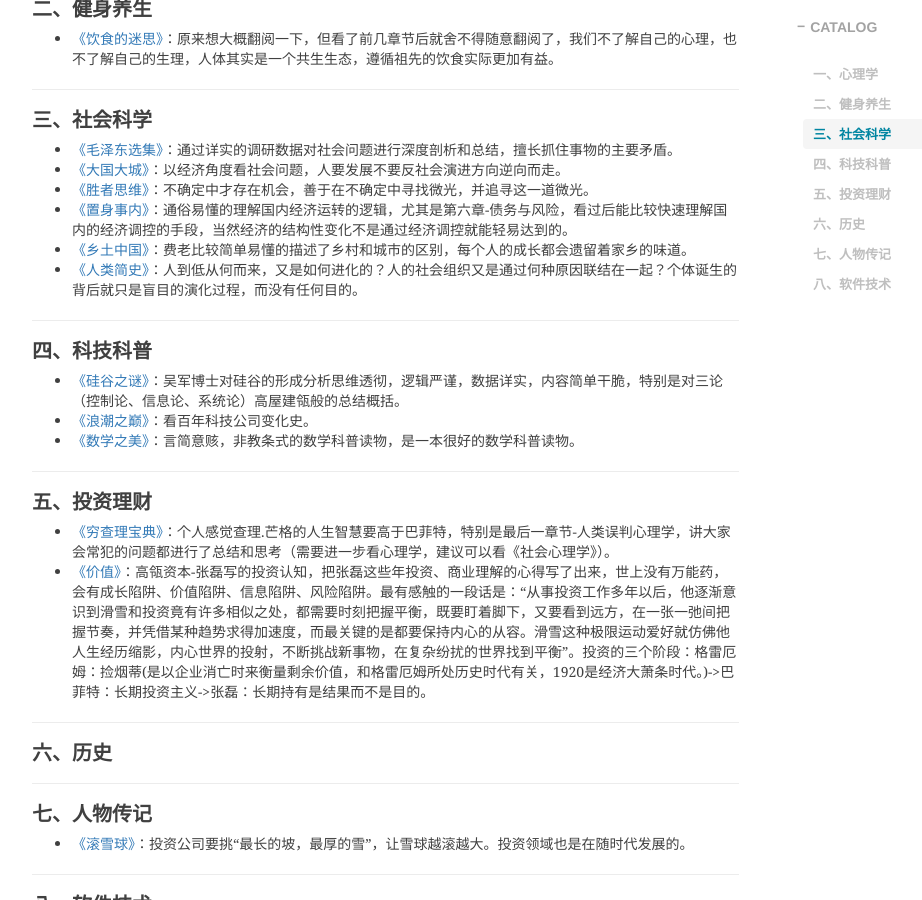
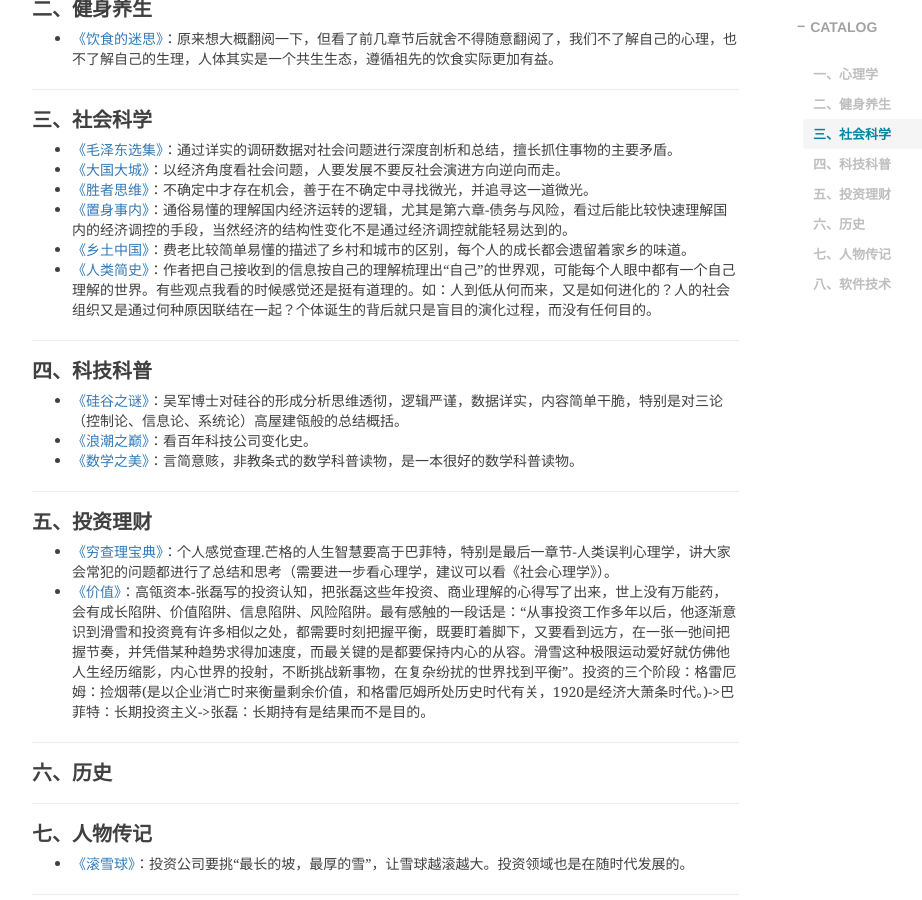
Before and after one commit to shihai1991/shihai1991.github.io, a Jekyll site: the page built from _posts/2021-11-23-个人阅读书单推荐.md, in a window 1280 px wide and 900 px high, scrolled down 674 px. Shown: the whole window, without its empty margins (233-1155 px from the left). Built offline with Jekyll 4.4.1, drawn with Linux system fonts in a browser that asks for light colours; nearby versions of some CDN libraries; comment, search, counter and statistics services are not loaded.

Commit message:
Update 2021-11-23-个人阅读书单推荐.md

```diff
--- a/_posts/2021-11-23-个人阅读书单推荐.md
+++ b/_posts/2021-11-23-个人阅读书单推荐.md
@@ -22,7 +22,7 @@
 - [《胜者思维》](https://book.douban.com/subject/27038434/)：不确定中才存在机会，善于在不确定中寻找微光，并追寻这一道微光。
 - [《置身事内》](https://book.douban.com/subject/35546622/)：通俗易懂的理解国内经济运转的逻辑，尤其是第六章-债务与风险，看过后能比较快速理解国内的经济调控的手段，当然经济的结构性变化不是通过经济调控就能轻易达到的。
 - [《乡土中国》](https://book.douban.com/annotation/54214959/)：费老比较简单易懂的描述了乡村和城市的区别，每个人的成长都会遗留着家乡的味道。
-- [《人类简史》](https://book.douban.com/subject/25985021/)：人到低从何而来，又是如何进化的？人的社会组织又是通过何种原因联结在一起？个体诞生的背后就只是盲目的演化过程，而没有任何目的。
+- [《人类简史》](https://book.douban.com/subject/25985021/)：作者把自己接收到的信息按自己的理解梳理出“自己”的世界观，可能每个人眼中都有一个自己理解的世界。有些观点我看的时候感觉还是挺有道理的。如：人到低从何而来，又是如何进化的？人的社会组织又是通过何种原因联结在一起？个体诞生的背后就只是盲目的演化过程，而没有任何目的。
 
 ## 四、科技科普
 - [《硅谷之谜》](https://book.douban.com/subject/26665230/)：吴军博士对硅谷的形成分析思维透彻，逻辑严谨，数据详实，内容简单干脆，特别是对三论（控制论、信息论、系统论）高屋建瓴般的总结概括。
```
